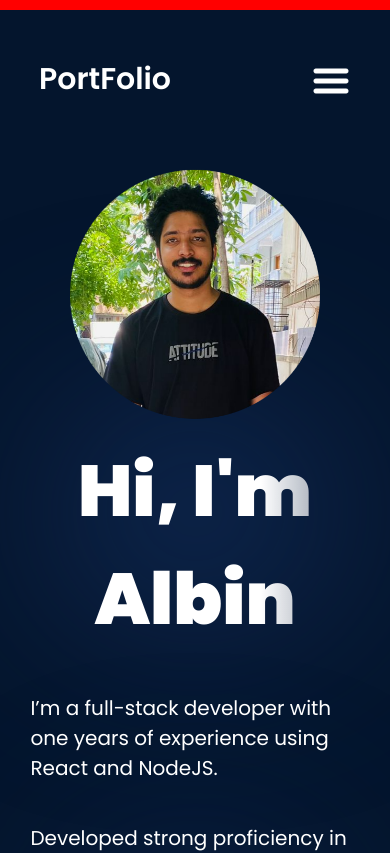
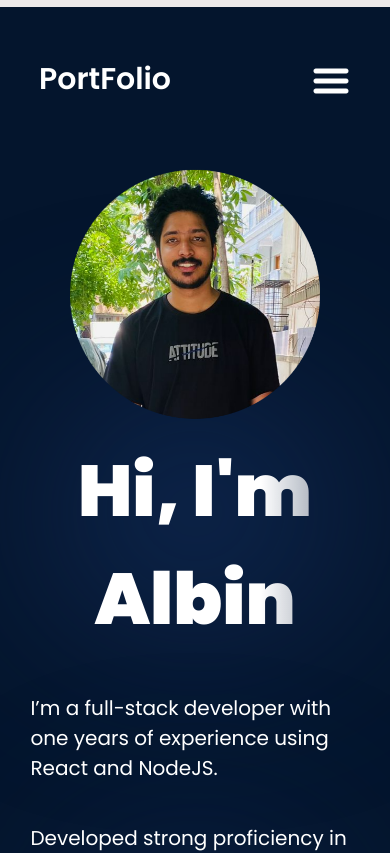
Before and after one commit to albin1616/Portfolio, a React (Create React App) app: page / in a window 390 px wide. Shown: the top 853 px of the page. Built offline with nearby package versions, Linux system fonts and the light colour scheme; a web font is replaced by a local one.

Commit message:
fix: change the frame motion in as responsive

```diff
--- a/src/components/PageScroll/PageScroll.module.css
+++ b/src/components/PageScroll/PageScroll.module.css
@@ -8,3 +8,15 @@
   transform-origin: 0%;
   z-index: 1000;
   }
+@media screen  and (max-width:830px){
+  .progressbar{
+    top: 0;
+  left: 0;
+  right: 0;
+  height: 6.5px;
+  background: rgb(237, 233, 233);
+  transform-origin: 0%;
+  z-index: 1000;
+  }
+
+}
```
